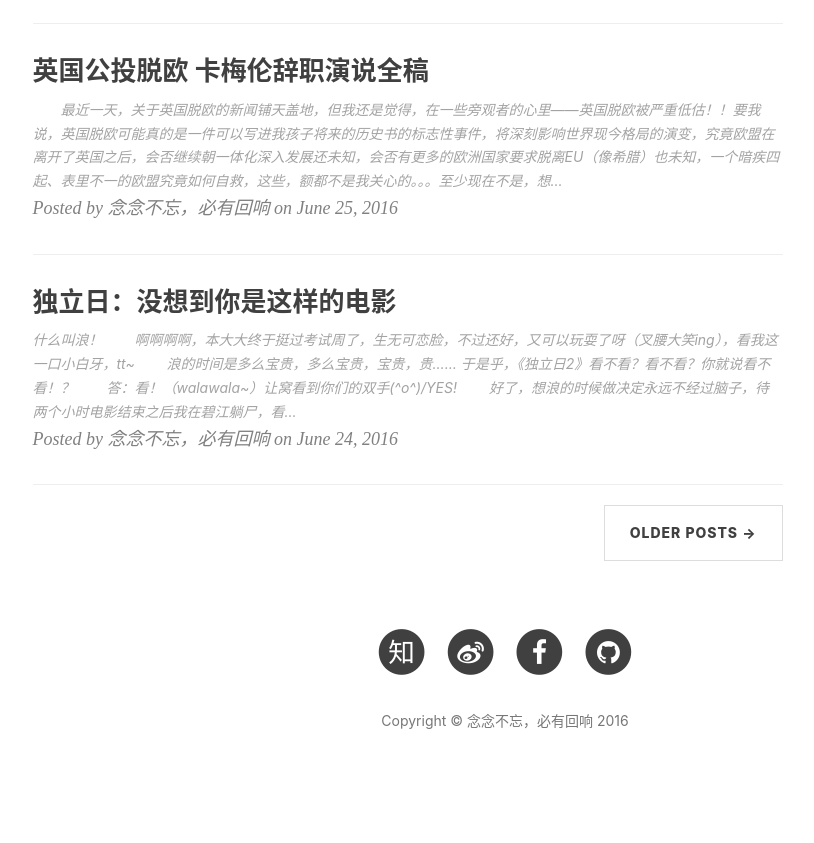
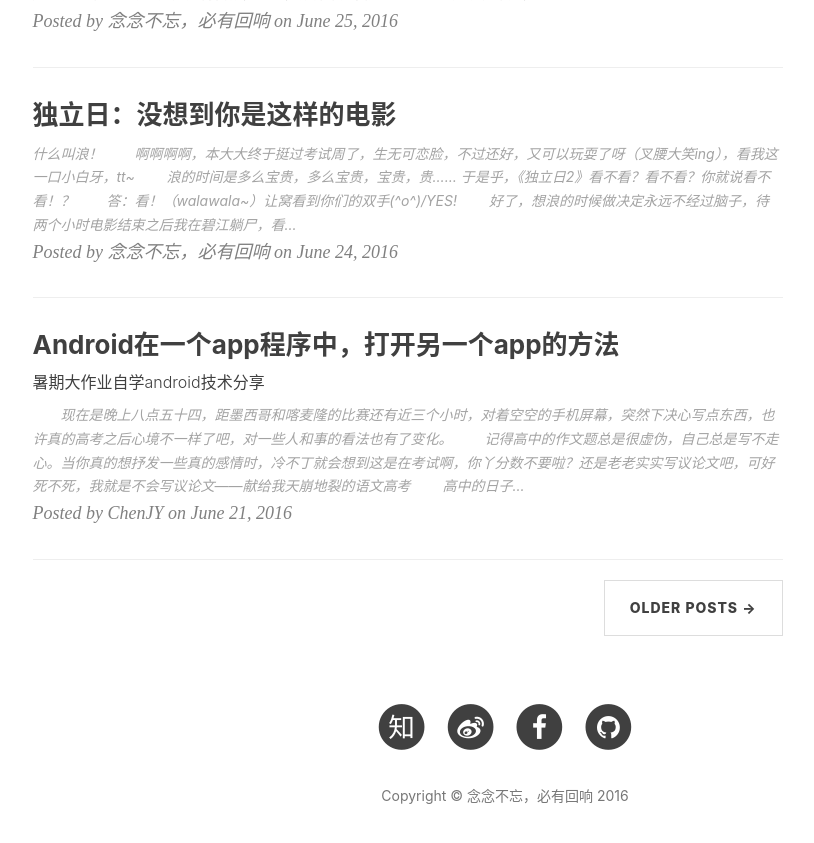
Before and after one commit to jiayangchen/jiayangchen.github.io, a Jekyll site: the page built from index.html, in a window 1280 px wide and 900 px high, scrolled down 2174 px. Shown: the top 843 px of the window, without its empty margins (135-949 px from the left). Built offline with Jekyll 4.4.1, drawn with Linux system fonts in a browser that asks for light colours; nearby versions of some CDN libraries; the list of posts is cut into pages by our own code; comment, search, counter and statistics services are not loaded; some of the changed text lies outside the part shown.

Commit message:
2016-09-23

```diff
--- a/_posts/2014-06-12-gaokao.md
+++ b/_posts/2014-06-12-gaokao.md
@@ -1,13 +1,12 @@
 ---
 layout: post
-title: "停留是刹那，转身是天涯"
-subtitle: "sadffafsdf"
-date: 2014-06-12
+title: "Android在一个app程序中，打开另一个app的方法"
+subtitle: "暑期大作业自学android技术分享"
+date: 2016-06-21
 author: "ChenJY"
 catalog:    true
 tags:
-	- 日志
-	- 心情
+    - Android
 ---
 
 　　现在是晚上八点五十四，距墨西哥和喀麦隆的比赛还有近三个小时，对着空空的手机屏幕，突然下决心写点东西，也许真的高考之后心境不一样了吧，对一些人和事的看法也有了变化。
```
